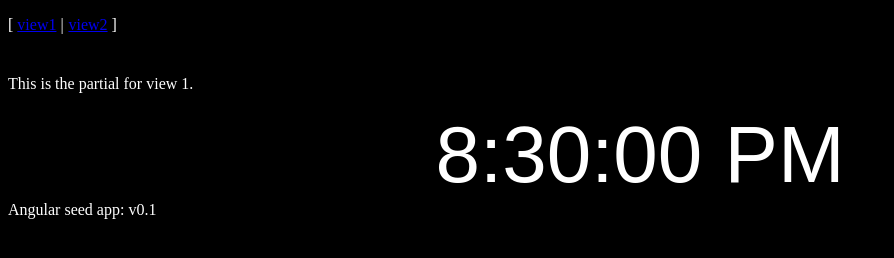
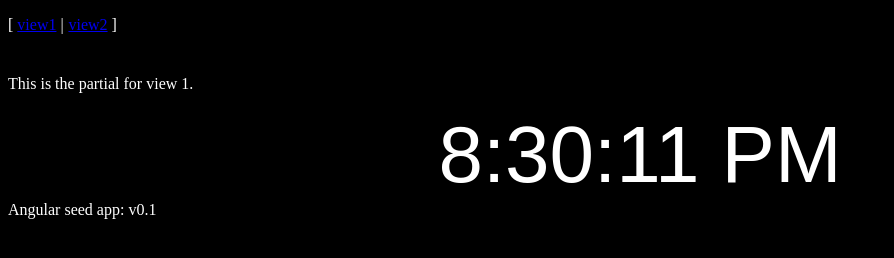
Before and after one commit to leopd/kidclock, a website: page app/index.html at #/view1 in a window 1280 px wide. Shown: the whole page, without its empty margins (0-894 px from the left). Drawn offline with Linux system fonts and the light colour scheme.

Commit message:
Time string rendered in controller.

```diff
--- a/app/js/controllers.js
+++ b/app/js/controllers.js
@@ -3,8 +3,8 @@
 /* Controllers */
 
 angular.module('myApp.controllers', []).
-  controller('MyCtrl1', [function() {
-
+  controller('MyCtrl1', ['$scope',function($scope) {
+    $scope.displaytime= "8:30:11 PM";
   }])
   .controller('MyCtrl2', [function() {
 
--- a/app/partials/partial1.html
+++ b/app/partials/partial1.html
@@ -1,5 +1,5 @@
 <p>This is the partial for view 1.</p>
 
-<div class="clock">
-  8:30:00 PM
+<div class="clock" ng-controller="MyCtrl1">
+  {{displaytime}}
 </div>
```
